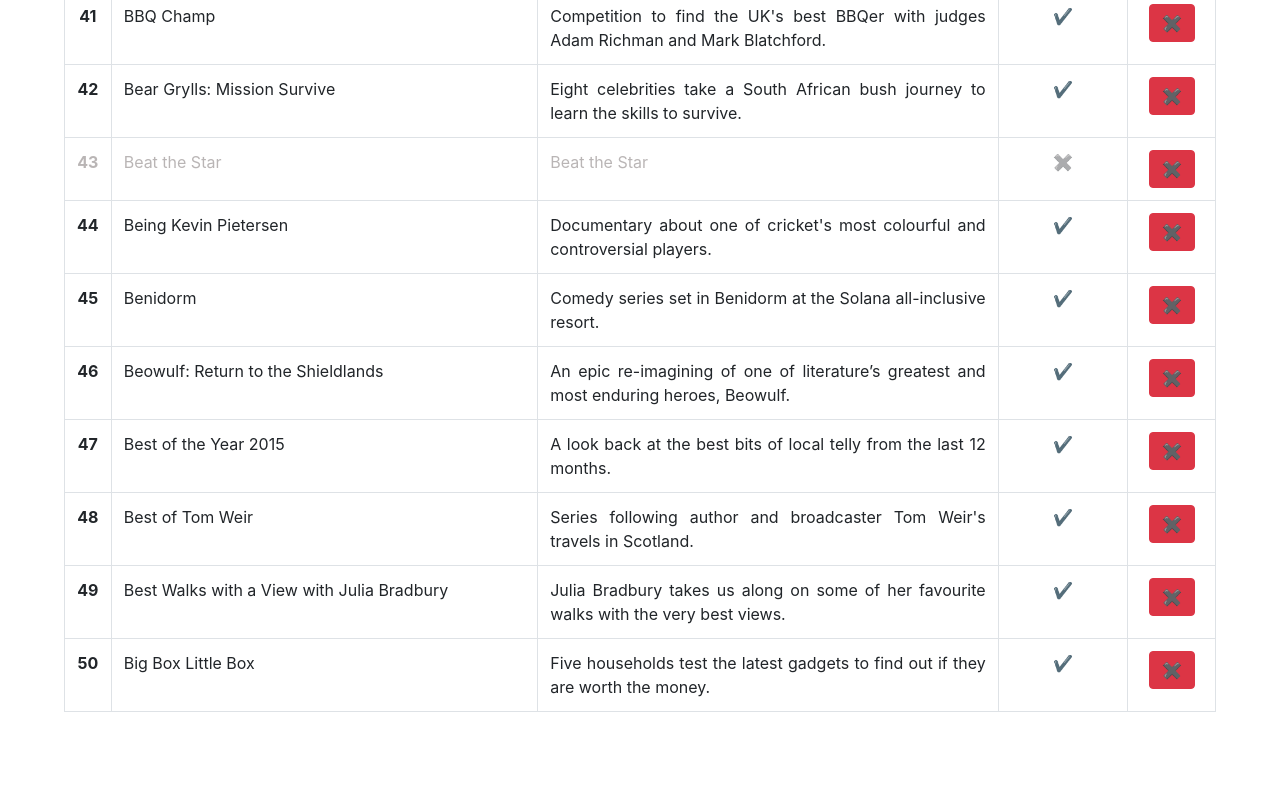
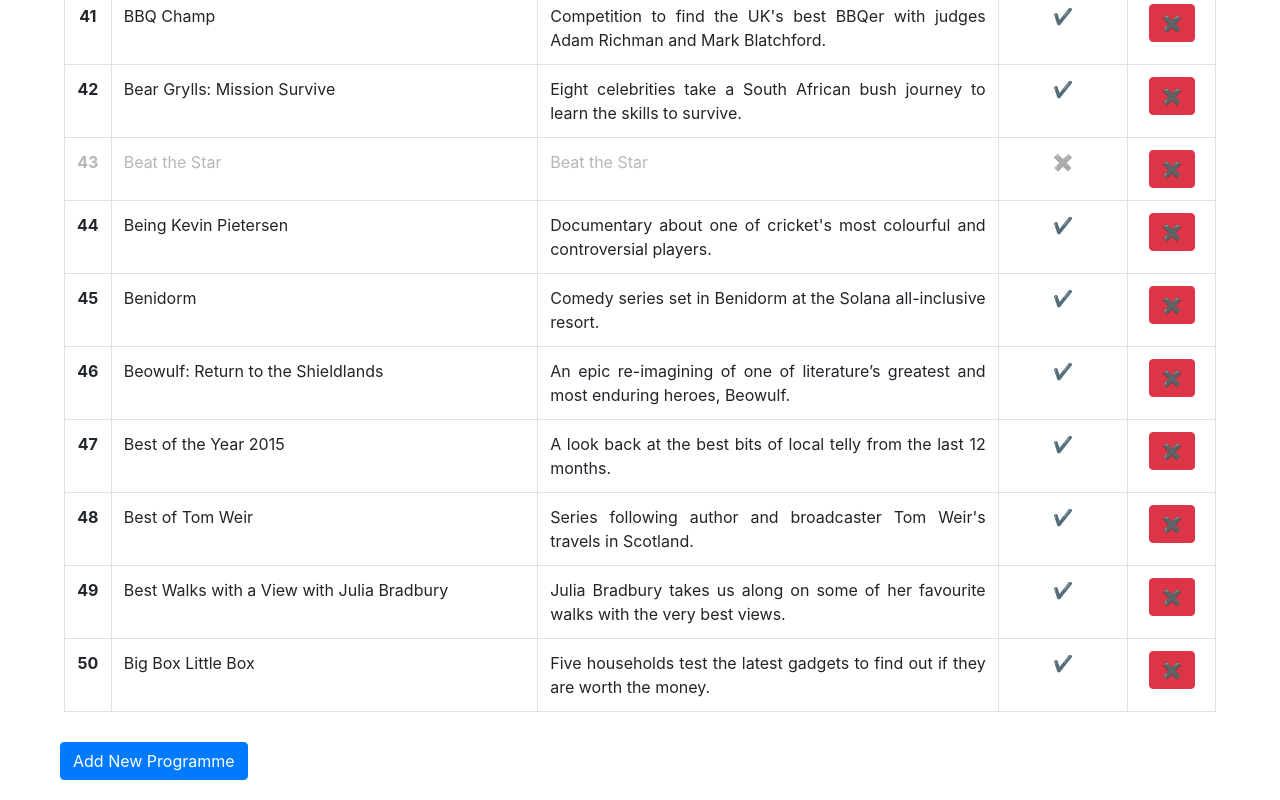
Before and after one commit to khaledkz/crud, a React (Create React App) app in the folder my-app/: page / in a window 1280 px wide. Shown: the part 3125-3925 px from the top of the page. Before the commit the page ends 3867 px from the top, so only its background shows below. Built offline with nearby package versions, Linux system fonts and the light colour scheme.

Commit message:
design add programme function and style it

```diff
--- a/my-app/src/containers/ProgrameTable/ProgrameTable.css
+++ b/my-app/src/containers/ProgrameTable/ProgrameTable.css
@@ -1,23 +1,46 @@
-.table-alert{margin-top:10px}
-.program-table tbody tr{
+.table-alert {
+  margin-top: 10px;
+}
+.program-table tbody tr {
   text-align: center;
 }
-.program-table{
-    width:90%;
-    margin:auto;
+.program-table {
+  width: 90%;
+  margin: auto;
   margin-bottom: 30px;
-    border:solid 1px black !important;
+  border: solid 1px black !important;
 }
-.program-table thead{
+.program-table thead {
   text-align: center;
 }
-.program-table .row-descriptiopn{
+.program-table .row-descriptiopn {
   max-width: 460px;
-    text-align: justify
+  text-align: justify;
 }
-.program-table .row-name{
-    text-align: justify
+.program-table .row-name {
+  text-align: justify;
 }
-.program-table .in-active{
+.program-table .in-active {
   color: rgba(122, 114, 114, 0.527);
 }
+.add-programe {
+  margin-left: 60px;
+  margin-bottom: 20px;
+}
+
+.programeContainer {
+  background: rgb(204, 229, 255);
+  margin-top: 0px;
+  margin-bottom: 20px;
+  padding: 30px;
+}
+
+.cancelBtn {
+  display: flex;
+  flex-direction: row;
+  justify-content: flex-end;
+  margin-bottom: 5px;
+}
+input:focus {
+  background-color: yellow;
+}
--- a/my-app/src/containers/ProgrameTable/ProgrameTable.js
+++ b/my-app/src/containers/ProgrameTable/ProgrameTable.js
@@ -1,5 +1,16 @@
 import React, { Component } from "react";
-import { Table, Alert, Button } from "reactstrap";
+import {
+  Table,
+  Alert,
+  Button,
+  Col,
+  Row,
+  Form,
+  FormGroup,
+  ListGroup,
+  Label,
+  Input
+} from "reactstrap";
 import "bootstrap/dist/css/bootstrap.css";
 import "./ProgrameTable.css";
 import MockData from "../../data/data";
@@ -8,15 +19,29 @@
 import TableAlert from "../../components/TableAlert/TableAlert";
 
 class ProgrameTable extends Component {
-  state = {};
+  state = {
+    showAddSection: false,
+    showTable:true
+  };
+
   removeRow = id => Action.removePrograms(id);
+  addPrograme = () => {
+    {window.scrollTo(0,window.innerHeight)}
+    this.setState({ showAddSection: true,
+      showTable:false });
+  };
+
+  closeAddProgrameScreen = () => {
+    {window.scrollTo(0,0)}
+    this.setState({ showAddSection: false,showTable:true });
+  };
+
   render(props) {
     if (this.props.success) {
       return (
         <div>
           <TableAlert />
-
-          {this.props.total > 0 ? (
+          {this.props.total > 0 && this.state.showTable ? (
             <Table bordered hover responsive className="program-table">
               {/* table header */}
               <thead>
@@ -62,20 +87,73 @@
               </tbody>
             </Table>
           ) : null}
+
+
+           <Button
+            color="primary"
+            className="add-programe"
+            onClick={() => this.addPrograme()}
+          >
+            Add New Programme
+          </Button>
+          {this.state.showAddSection ? (
+            <div className="container programeContainer">
+              <div className="cancelBtn">
+              <legend>New Programme:</legend>
+              <Button color="danger" onClick={this.closeAddProgrameScreen}>
+                <span>&#10006;</span>
+              </Button>
+              </div>
+              <Form className="">
+                <FormGroup>
+                  <Label>Programe ID:</Label>
+                  <Input type="number" name="programID" placeholder="ID" autoFocus="true"/>
+                </FormGroup>
+
+                <FormGroup>
+                  <Label>Programe Name:</Label>
+                  <Input type="text" name="programID" placeholder="name" />
+                </FormGroup>
+
+                <FormGroup>
+                  <Label for="exampleText">Programe Description</Label>
+                  <Input type="textarea" name="programDescription" />
+                </FormGroup>
+
+                <legend>Display</legend>
+                <FormGroup check>
+                  <Label check>
+                    <Input type="radio" name="radio1" /> Active
+                  </Label>
+                </FormGroup>
+                <FormGroup check>
+                  <Label check>
+                    <Input type="radio" name="radio1" /> Inactive
+                  </Label>
+                </FormGroup>
+                <Button type="button" className="mt-3" color="danger">Submit</Button>
+              </Form>
+            </div>
+          ) : null}
+
+
         </div>
       );
     } else {
-      return <Alert color="danger"  className="table-alert">please check your internet connection</Alert>
+      return (
+        <Alert color="danger" className="table-alert">
+          please check your internet connection
+        </Alert>
+      );
     }
   }
 }
 
 const stateToProps = state => {
-  console.log(state);
   return {
     ProgrammesList: state.centralStore.programmesList,
     success: state.centralStore.success,
-    total:state.centralStore.total
+    total: state.centralStore.total
   };
 };
 export default connect(stateToProps)(ProgrameTable);
--- a/my-app/src/index.css
+++ b/my-app/src/index.css
@@ -1,5 +1,5 @@
 body {
   margin: 0;
   padding: 0;
-  font-family: sans-serif;
+  font-family:fantasy;
 }
--- a/my-app/src/redux/utility/utility.js
+++ b/my-app/src/redux/utility/utility.js
@@ -10,5 +10,4 @@
       },
 }
 
-
 export default Utility
```
Lines whose indentation alone changed are shown as unchanged.
